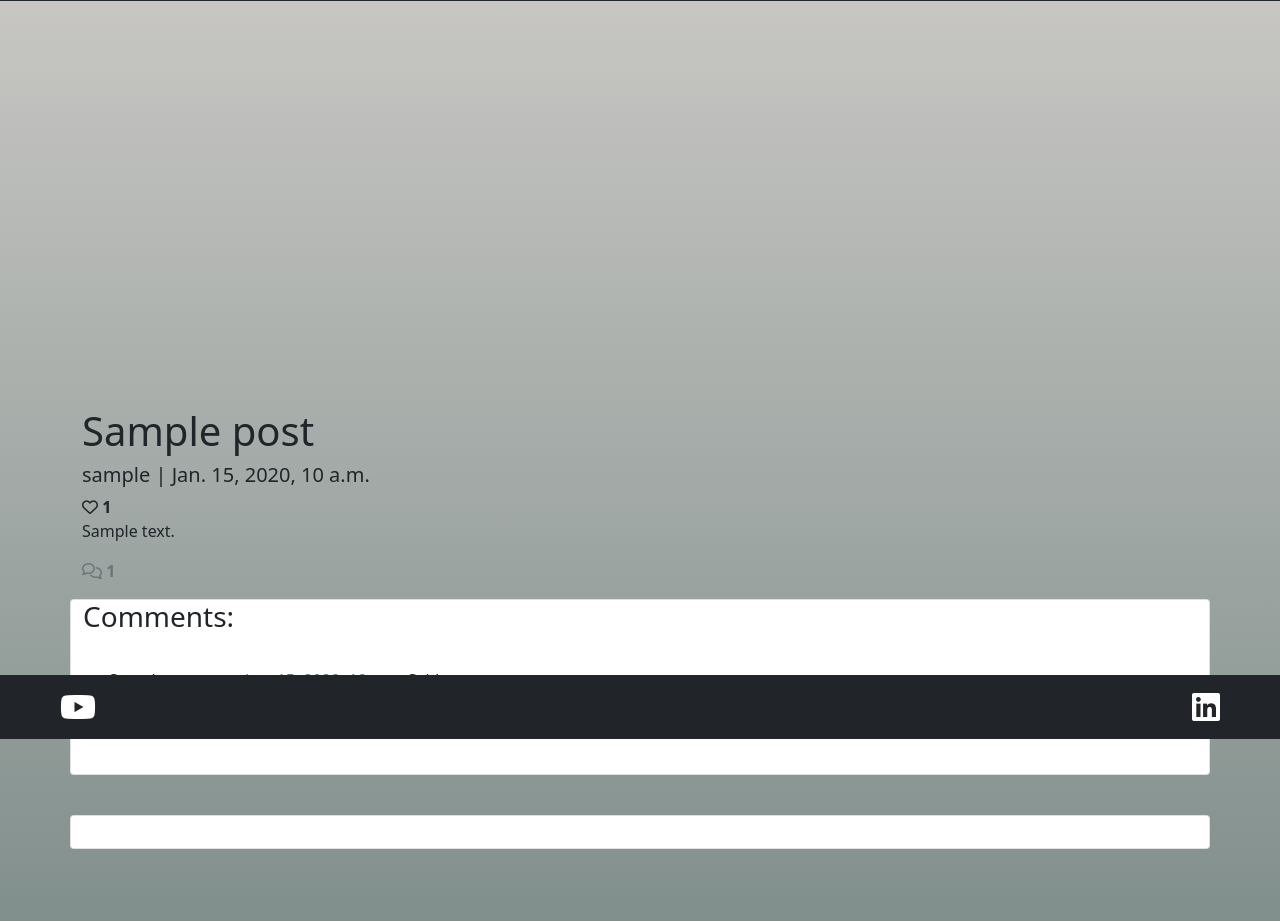
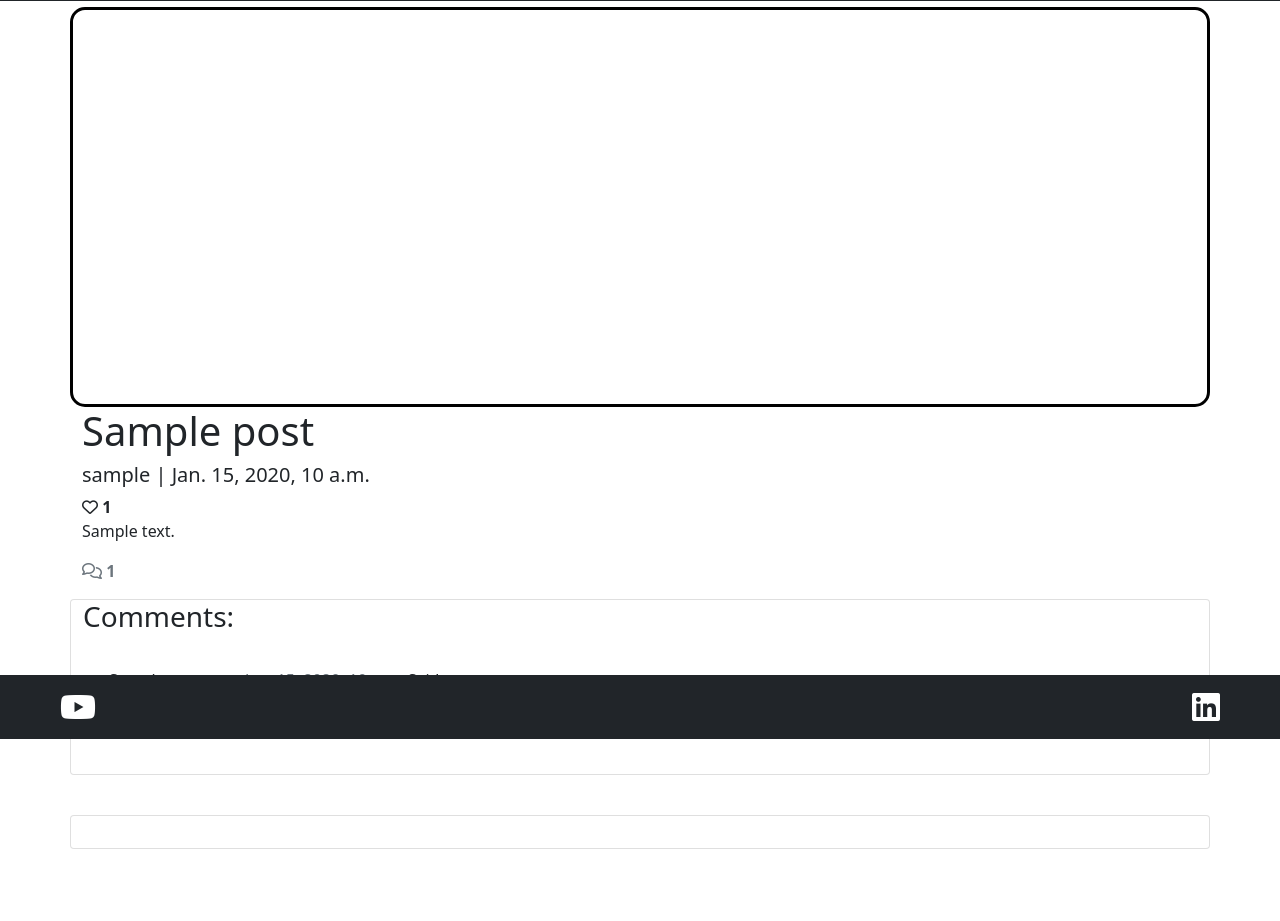
Before and after one commit to StephenKennyGains/HonestFitness, a Django app: a page that uses templates/base.html in a window 1280 px wide. Shown: the part 61-982 px from the top of the page. Run offline with Django 3.2, Linux system fonts and the light colour scheme; tables that the repository leaves empty hold one stand-in row (values such as "Sample post"); some libraries are stand-ins or nearby versions.

Commit message:
Testing site design changes and admin panel

```diff
--- a/static/css/style.css
+++ b/static/css/style.css
@@ -1,10 +1,10 @@
 @import url('https://fonts.googleapis.com/css2?family=Lato:wght@400;700&family=Roboto:wght@400;700&display=swap');
 
-body {
+/* body {
     min-height: 100vh;
     background-color: #cccac7;
     background-image: linear-gradient(180deg, #cccac7 0%, #818f8c 100%);
-}
+} */
 
 /* ---------------- Header and Navbar ------------------- */
 
@@ -48,6 +48,8 @@
     overflow: hidden;
     position: relative;
     display: inline-block;
+    border: 3px solid black;
+    border-radius: 15px;
 }
 
 /* ----------------- Home Page Design -------------------- */
```
